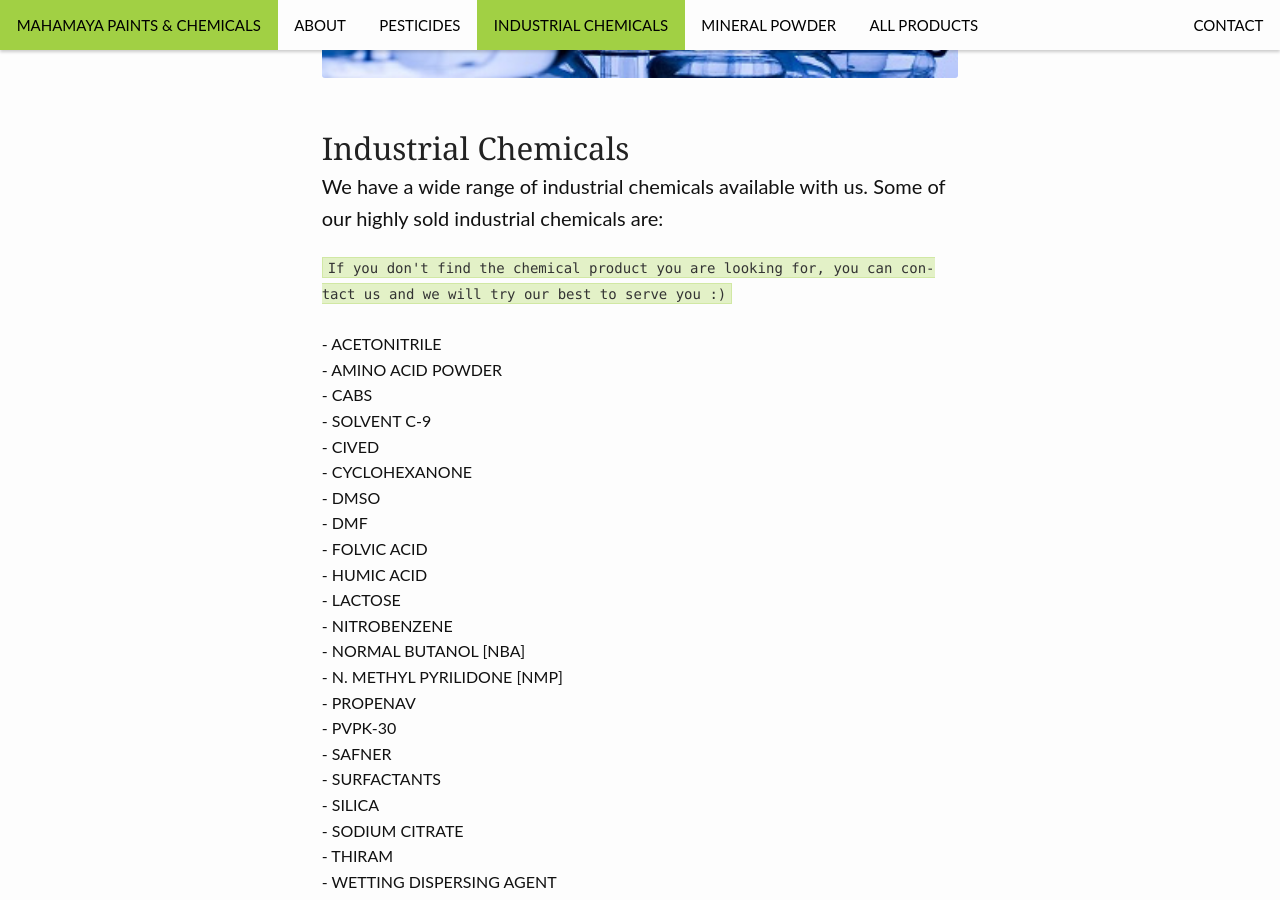
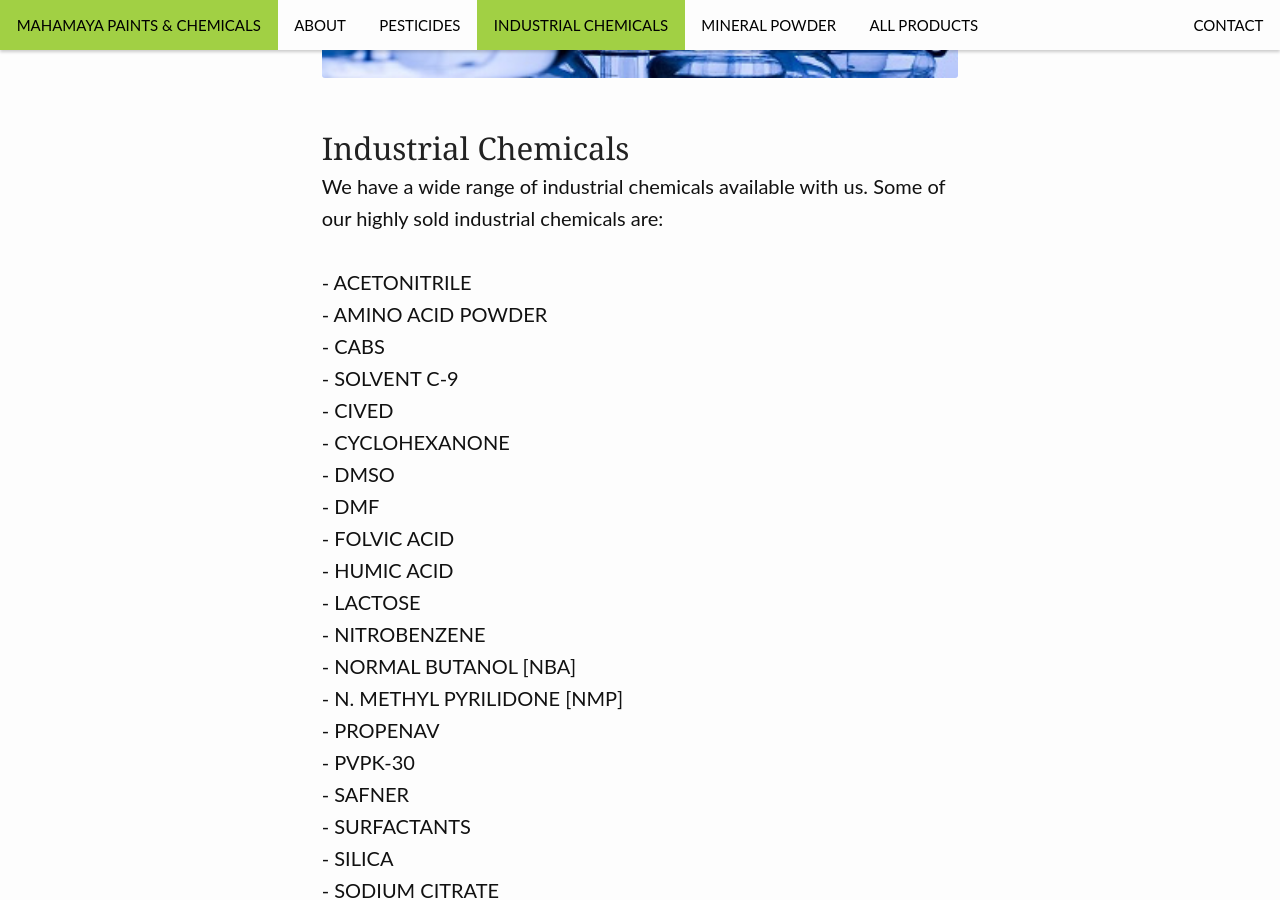
Before and after one commit to akshit-gupta/akshit.github.io, a Jekyll site: the page built from _posts/design/2014-02-02-chemicals.md, in a window 1280 px wide and 900 px high, scrolled down 488 px. Built offline with Jekyll 4.4.1, drawn with Linux system fonts in a browser that asks for light colours.

```diff
--- a/CNAME
+++ b/CNAME
@@ -1 +1 @@
-udyogmunch.com
+mahamayapaints.com
--- a/_config.yml
+++ b/_config.yml
@@ -23,9 +23,9 @@ title: 'Mahamaya Paints & Chemicals'
 
 # This URL is the main address for absolute links. Don't include a slash at the end.
 #
-url: "http://udyogmunch.com"
+url: "http://mahamayapaints.com"
 baseurl: ""
-urlimg: 'http://udyogmunch.com/images/'
+urlimg: 'http://mahamayapaints.com/images/'
 location_icon: location4.png
 mail_icon: mail3.png
 phone_icon: phone1.png
--- a/_posts/design/2014-02-02-chemicals.md
+++ b/_posts/design/2014-02-02-chemicals.md
@@ -1,15 +1,12 @@
 ---
 layout: page
 title:  "Industrial Chemicals"
-teaser: "We have a wide range of industrial chemicals available with us. Some of our highly sold industrial chemicals are: "
+teaser: "We have a wide range of industrial chemicals available with us. Some of our highly sold industrial chemicals are: <br /><br />- ACETONITRILE<br /> - AMINO ACID POWDER<br /> - CABS<br /> - SOLVENT C-9<br /> - CIVED<br /> - CYCLOHEXANONE<br /> - DMSO<br /> - DMF<br /> - FOLVIC ACID<br /> - HUMIC ACID<br /> - LACTOSE<br /> - NITROBENZENE <br /> - NORMAL BUTANOL [NBA]<br /> - N. METHYL PYRILIDONE [NMP]<br /> - PROPENAV<br /> - PVPK-30<br /> - SAFNER<br /> - SURFACTANTS<br /> - SILICA <br /> - SODIUM CITRATE<br /> - THIRAM<br /> - WETTING DISPERSING AGENT<br /> - XANTHAM GUM<br /> - ZIRAM<br />"
 header:
     background-color-with-text:  "#000000"
 image:
     title: chemical.jpg
 ---
-`If you don't find the chemical product you are looking for, you can contact us and we will try our best to serve you :)`
-<br /> <br />- ACETONITRILE<br /> - AMINO ACID POWDER<br /> - CABS<br /> - SOLVENT C-9<br /> - CIVED<br /> - CYCLOHEXANONE<br /> - DMSO<br /> - DMF<br /> - FOLVIC ACID<br /> - HUMIC ACID<br /> - LACTOSE<br /> - NITROBENZENE <br /> - NORMAL BUTANOL [NBA]<br /> - N. METHYL PYRILIDONE [NMP]<br /> - PROPENAV<br /> - PVPK-30<br /> - SAFNER<br /> - SURFACTANTS<br /> - SILICA <br /> - SODIUM CITRATE<br /> - THIRAM<br /> - WETTING DISPERSING AGENT<br /> - XANTHAM GUM<br /> - ZIRAM
-<br /> <br />
 `For pricing / availability / other queries regarding any of our products, you can reach us at our mail or call us`
 <br /> <br />
 `If you didn't find the chemical product you are looking for, you can contact us and we will try our best to serve you :)`
```
Also changed, not shown: _posts/design/2015-02-02-products.md (+1 -3 lines), _posts/design/2016-06-07-pesticides.md (+1 -3 lines).
